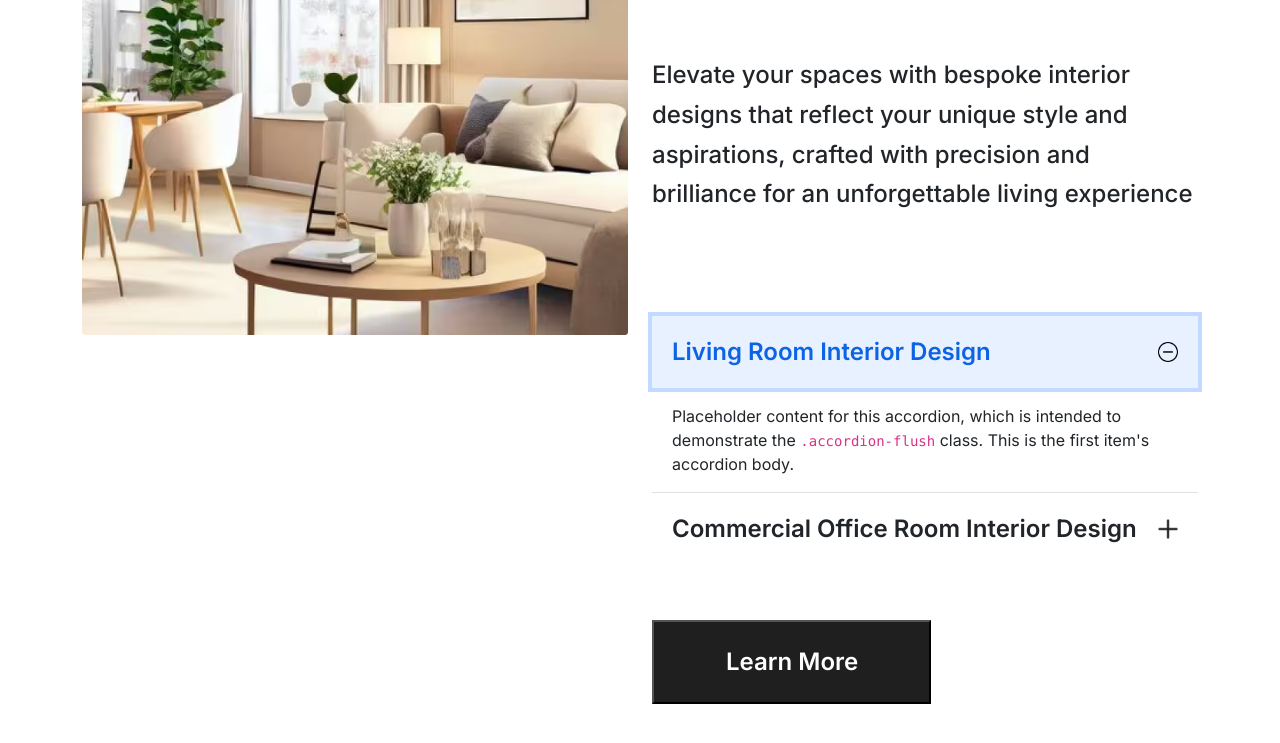
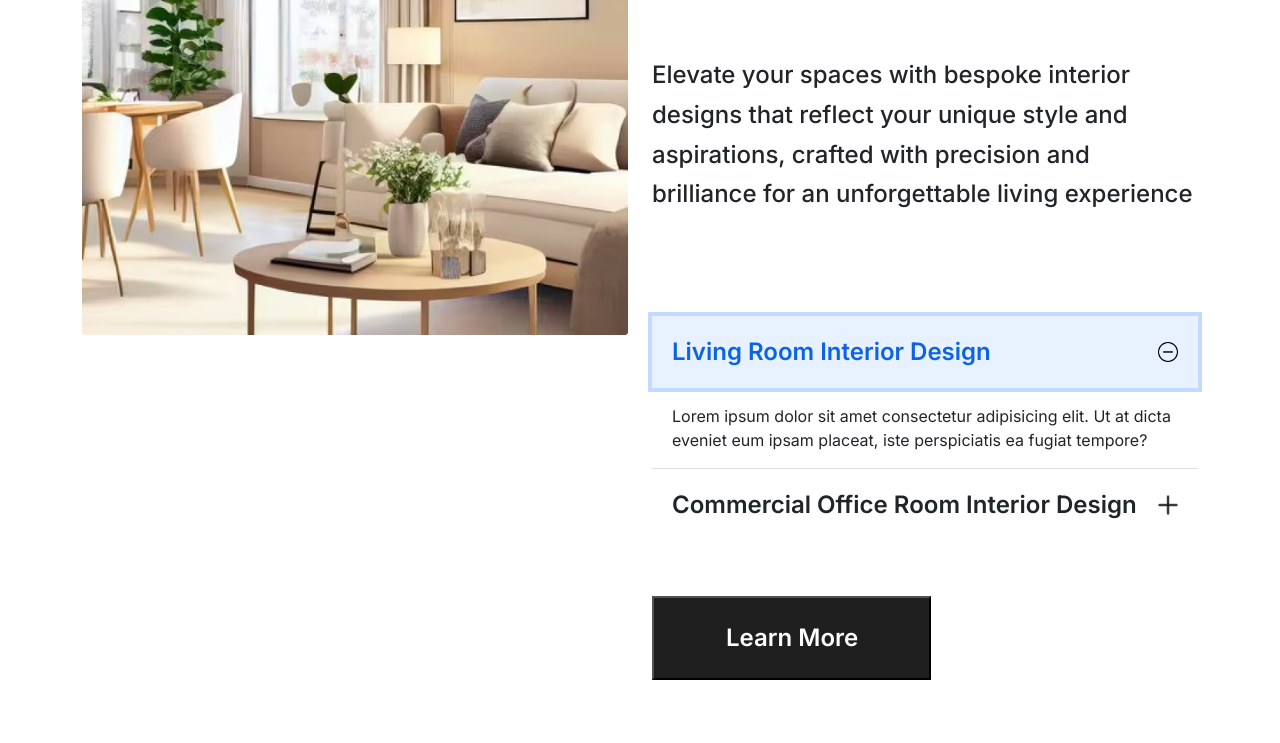
Before and after one commit to Costtta/VivaDecor, a plain HTML site: page index.html in a window 1280 px wide. Both pictures are taken after a click on the button "Living Room Interior Design". Shown: the part 2160-2903 px from the top of the page. Drawn offline with Linux system fonts and the light colour scheme.

Commit message:
Update index.html

```diff
--- a/index.html
+++ b/index.html
@@ -143,7 +143,7 @@
                             </button>
                             </h2>
                             <div id="flush-collapseOne" class="accordion-collapse collapse" data-bs-parent="#accordionFlushExample">
-                                <div class="accordion-body">Placeholder content for this accordion, which is intended to demonstrate the <code>.accordion-flush</code> class. This is the first item's accordion body.</div>
+                                <div class="accordion-body">Lorem ipsum dolor sit amet consectetur adipisicing elit. Ut at dicta eveniet eum ipsam placeat, iste perspiciatis ea fugiat tempore?</div>
                             </div>
                         </div>
                         <div class="accordion-item">
@@ -153,7 +153,7 @@
                             </button>
                             </h2>
                             <div id="flush-collapseTwo" class="accordion-collapse collapse" data-bs-parent="#accordionFlushExample">
-                                <div class="accordion-body">Placeholder content for this accordion, which is intended to demonstrate the <code>.accordion-flush</code> class. This is the second item's accordion body. Let's imagine this being filled with some actual content.</div>
+                                <div class="accordion-body">Lorem ipsum dolor sit amet consectetur adipisicing elit. Ut at dicta eveniet eum ipsam placeat, iste perspiciatis ea fugiat tempore?</div>
                             </div>
                         </div>
                     </div>
```
